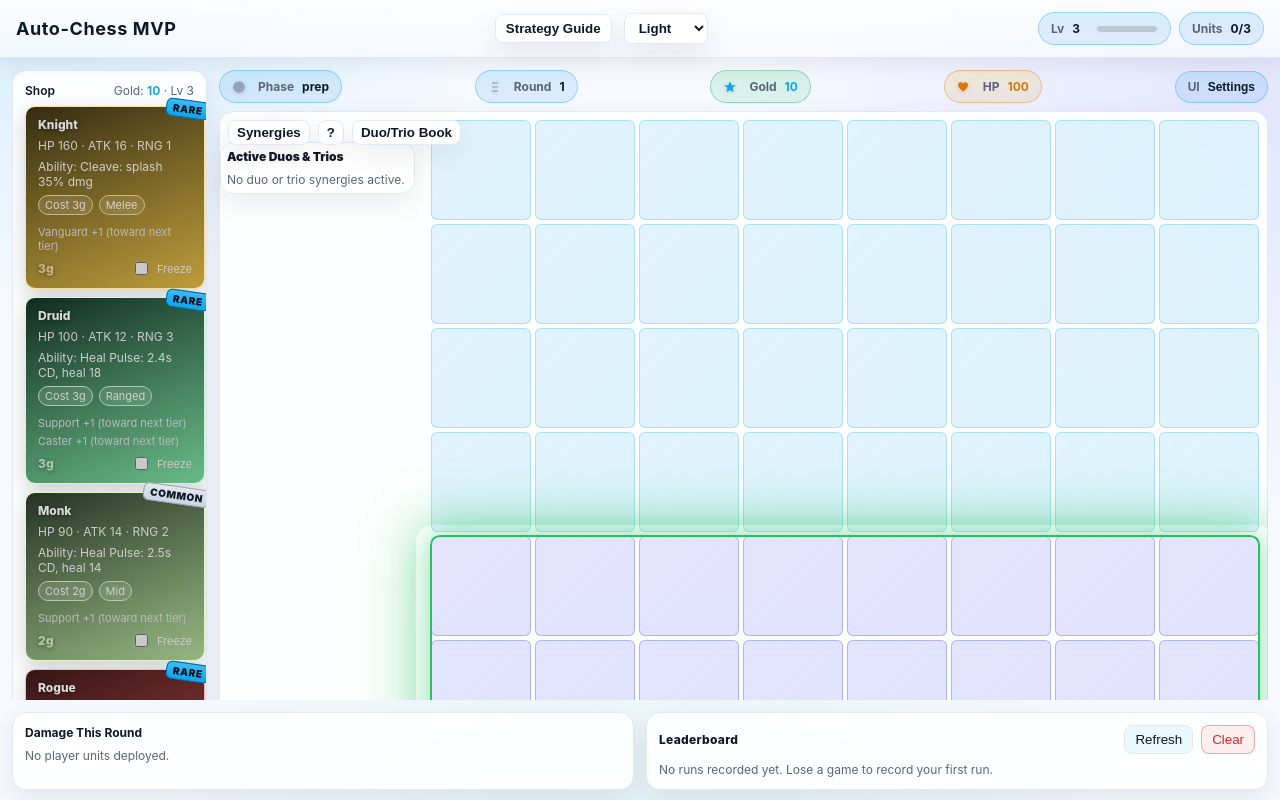
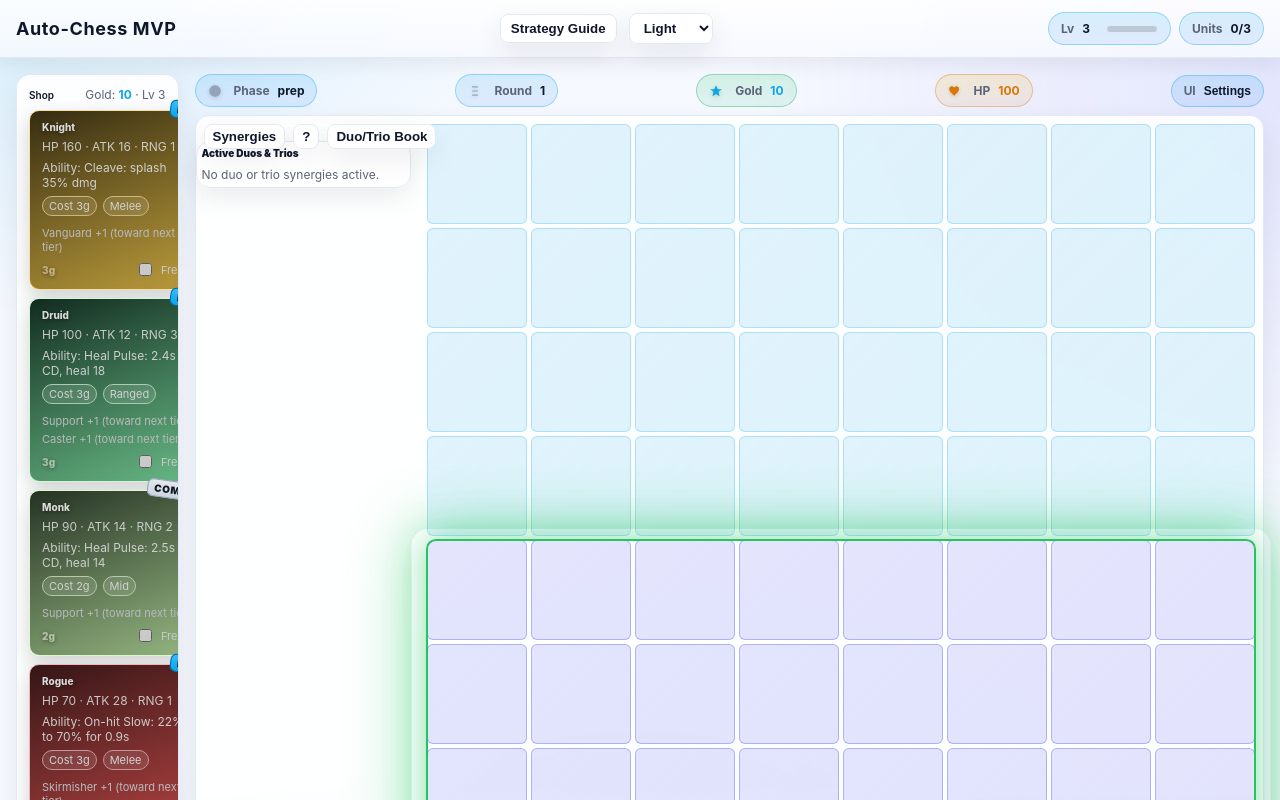
Before and after one commit to pattyboyy/autochess, a React (Vite) app: page / in a window 1280 px wide. Shown: the top 800 px of the page. Built offline with nearby package versions, Linux system fonts and the light colour scheme.

Commit message:
Revert "dfsa"
This reverts commit 512e98176bfec560f5608e9d108c414eaea0601b.

```diff
--- a/index.html
+++ b/index.html
@@ -9,6 +9,13 @@
       body { font-family: Inter, system-ui, Arial, sans-serif; background: var(--bg-0); color: var(--text); }
       button { cursor: pointer; }
     </style>
+    <style>
+      @media (max-width: 1440px) {
+        html {
+          font-size: 10px !important;
+        }
+      }
+    </style>
   </head>
   <body>
     <div id="root"></div>
--- a/src/ui/theme.css
+++ b/src/ui/theme.css
@@ -156,8 +156,7 @@ body {
 }
 
 main {
-  padding: 1rem;
-  overflow: hidden; /* Prevent scrollbars from main content area */
+  padding: 16px;
 }
 
 /* Panels */
@@ -184,24 +183,23 @@ main {
 
 /* Game grid */
 .game-layout {
-  display: grid;
-  grid-template-rows: 1fr auto;
-  height: calc(100vh - 80px); /* Full viewport height minus header/padding */
-  gap: 1rem;
+  display: flex;
+  flex-direction: column;
+  height: 100%;
 }
 
 .game-grid {
   display: grid;
   grid-template-columns: 16.25rem 1fr;
-  gap: 1rem;
-  overflow: hidden; /* Prevent internal scrolling */
+  gap: 16px;
+  position: relative;
 }
 
 .bottom-panels {
   display: grid;
   grid-template-columns: 1fr 1fr;
-  gap: 1rem;
-  flex-shrink: 0; /* Prevent bottom panels from shrinking */
+  gap: 16px;
+  margin-top: 16px;
 }
 
 .left-panel, .center-panel, .right-panel {
```
